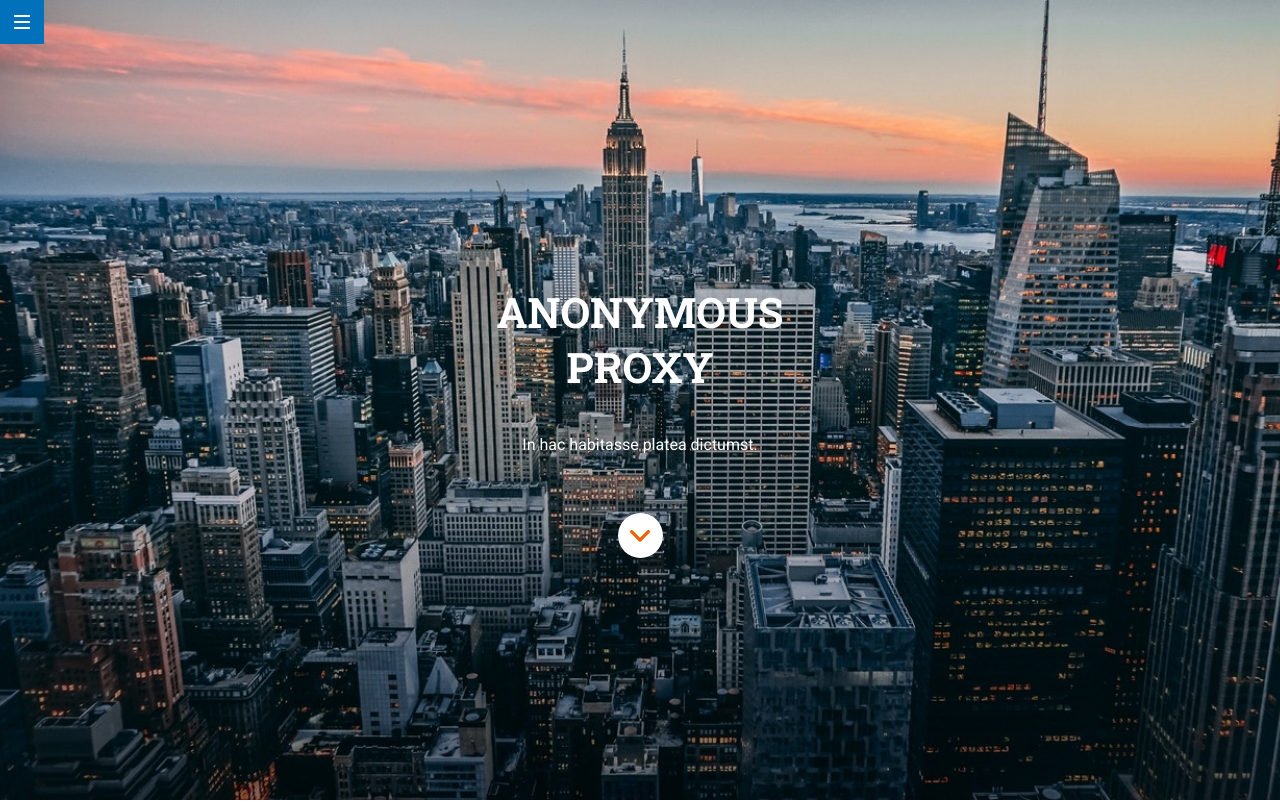
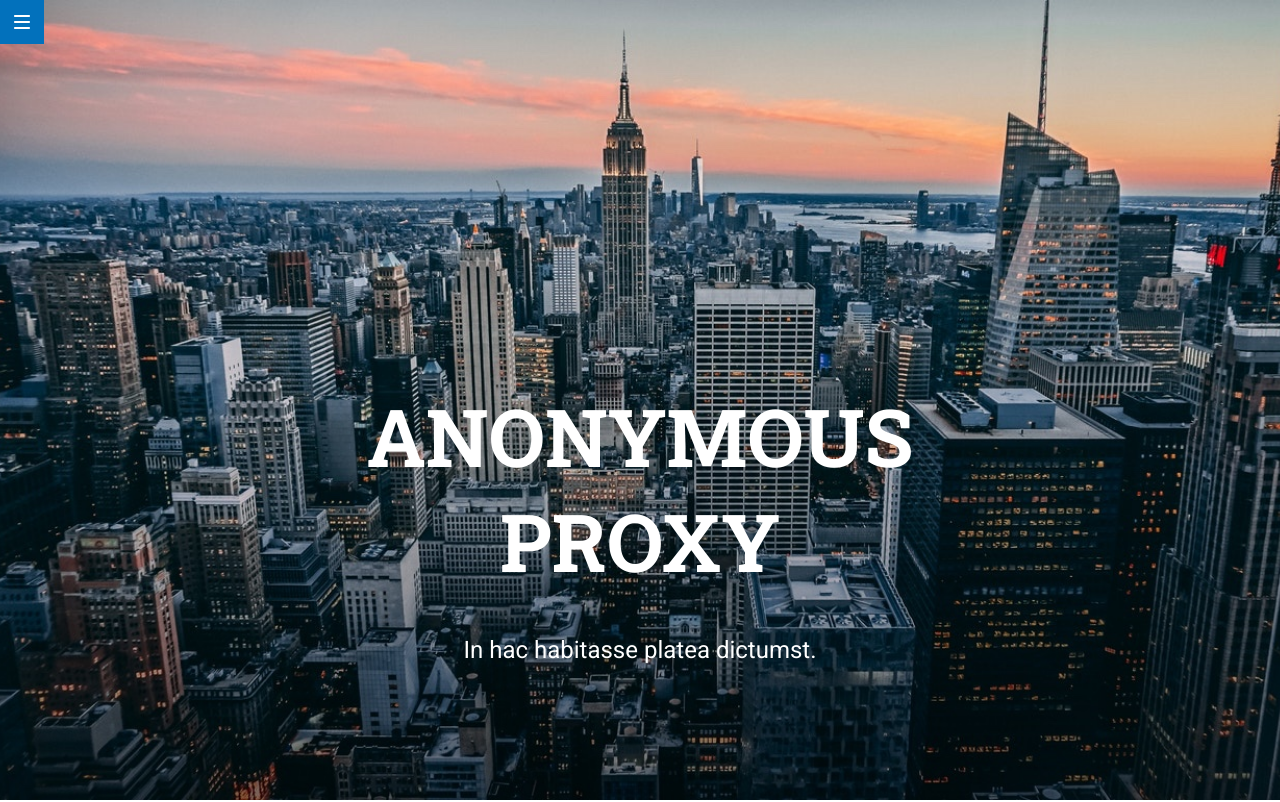
Before and after one commit to Adalab/modulo-1-evaluacion-final-AnadelaJara, a website: page src/html/index.html in a window 1280 px wide. Shown: the top 802 px of the page. Drawn offline with nearby package versions, Linux system fonts and the light colour scheme; files that its build step writes are made by us from their sources; files whose address does not match are found by name.

Commit message:
added tablet header

```diff
--- a/src/scss/layout/_header.scss
+++ b/src/scss/layout/_header.scss
@@ -19,7 +19,6 @@
 .header__section {
   display: flex;
   flex-direction: column;
-  flex-wrap: wrap;
   justify-content: flex-end;
   align-items: center;
 }
@@ -37,6 +36,13 @@
   line-height: 1.31;
   letter-spacing: normal;
   font-family: $fontTitle;
+
+  @media (min-width: 768px) {
+    width: 690px;
+    height: 212px;
+    margin: 384px 39px 20px 39px;
+    font-size: 80px;
+  }
 }
 
 .header__text {
@@ -45,8 +51,12 @@
   font-size: 16px;
   text-align: center;
   padding-bottom: 45px;
+
+  @media (min-width: 768px) {
+    margin: 20px 204px 120px 204px;
+    font-size: 24px;
+  }
 }
-
 .header__scroll {
   width: 45px;
   height: 45px;
@@ -54,4 +64,8 @@
   border-radius: 22.5px;
   background-color: $colorWhite;
   margin-bottom: 53px;
+
+  @media (min-width: 768px) {
+    margin-bottom: 45px;
+  }
 }
--- a/src/scss/layout/_section1.scss
+++ b/src/scss/layout/_section1.scss
@@ -17,6 +17,7 @@
   font-style: normal;
   letter-spacing: normal;
   line-height: 2.14;
+  text-transform: capitalize;
 }
 .section1__title {
   width: 290px;
@@ -52,7 +53,6 @@
   border-radius: 22.5px;
   text-align: center;
   border: $colorOrange solid 2px;
-
   &--text {
     text-align: center;
     line-height: 2.25;
```
